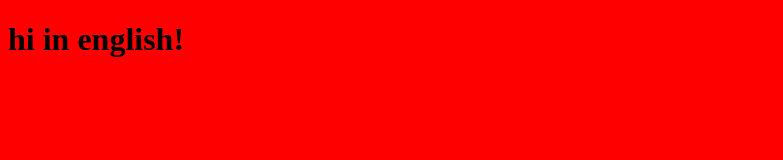
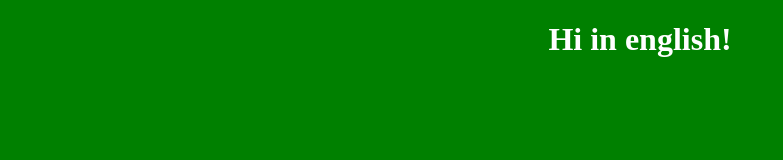
Before and after one commit to alxmathieu/test2, a plain HTML site: page index.html in a window 1280 px wide. Shown: the whole page, without its empty margins (0-783 px from the left). Drawn offline with Linux system fonts and the light colour scheme.

Commit message:
green back

```diff
--- a/index.html
+++ b/index.html
@@ -7,13 +7,14 @@
 <body>
 	<style type="text/css">
 		h1{
-			color: black;
+			color: white;
+			text-align: center;
 
 		}
 		body{
-			background: red;
+			background: green;
 		}
 	</style>
-	<h1> hi in english!</h1>
+	<h1> Hi in english!</h1>
 </body>
 </html>
```
